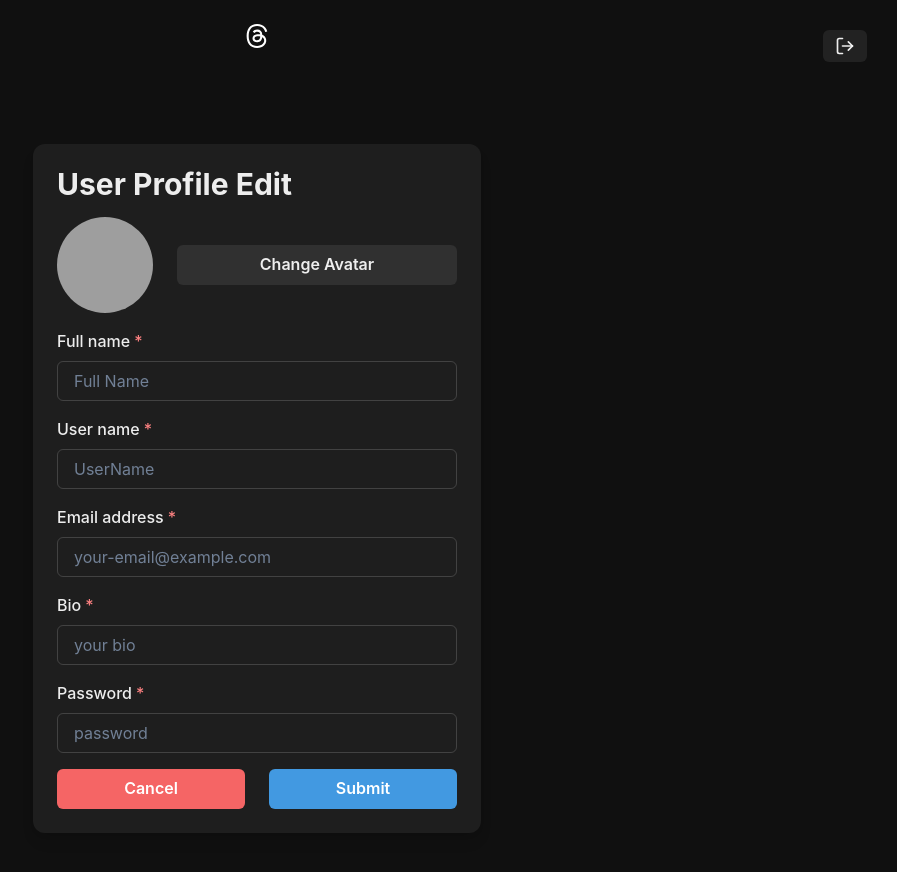
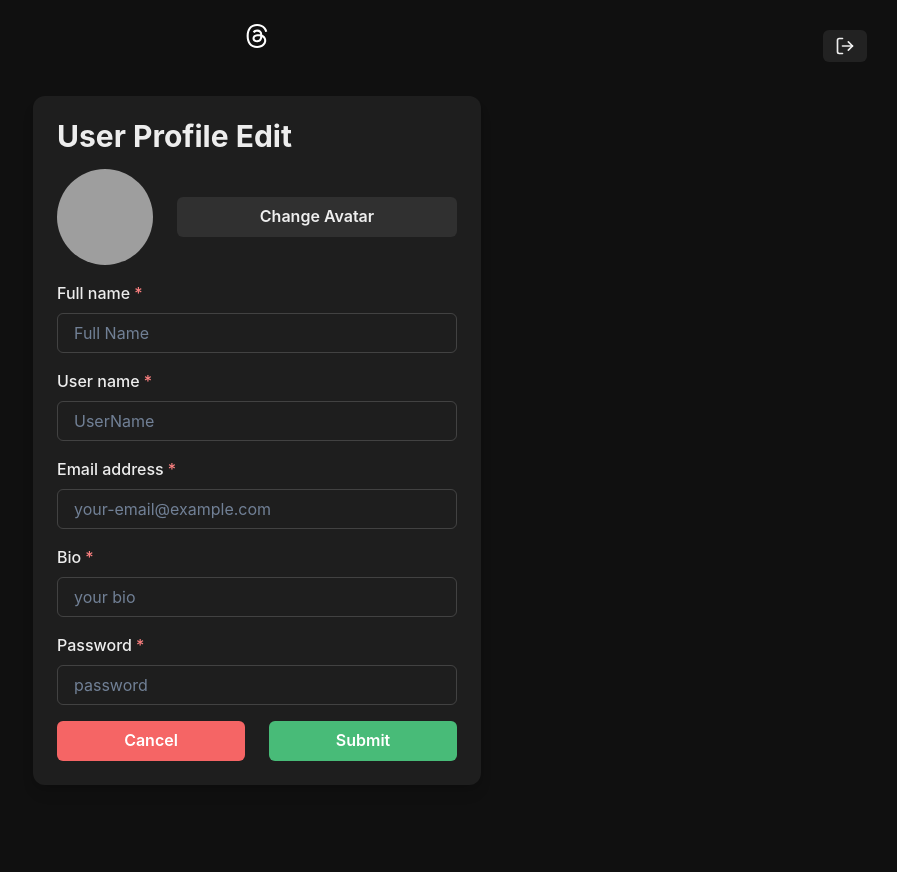
Before and after one commit to Neshad98/Threads-Clone, a React (Vite) app in the folder frontend/: page /update in a window 1280 px wide. Shown: the top 872 px of the page, without its empty margins (383-1280 px from the left). After the commit the page ends 809 px from the top, so only its background shows below. Built offline with nearby package versions, Linux system fonts and the light colour scheme; sample sign-in values are in the browser's storage; grey boxes are pictures that could not be loaded.

Commit message:
update profile

```diff
--- a/frontend/src/pages/UpdateProfilePage.jsx
+++ b/frontend/src/pages/UpdateProfilePage.jsx
@@ -10,13 +10,24 @@ import {
   Avatar,
   Center,
 } from '@chakra-ui/react'
+import { useState } from 'react'
+import { useRecoilState } from 'recoil'
+import userAtom from '../atoms/userAtom'
 
 
 export default function UpdateProfilePage() {
+  const [user, setUser] = useRecoilState(userAtom);
+  const [inputs, setInputs] = useState({
+    name: '',
+    username: '',
+    email: '',
+    bio: '',
+    password: '',
+  })
   return (
     <Flex
       align={'center'}
-      justify={'center'}
+      justify={'center'} my={6}
     >
       <Stack
         spacing={4}
@@ -26,7 +37,7 @@ export default function UpdateProfilePage() {
         rounded={'xl'}
         boxShadow={'lg'}
         p={6}
-        my={12}>
+      >
         <Heading lineHeight={1.1} fontSize={{ base: '2xl', sm: '3xl' }}>
           User Profile Edit
         </Heading>
@@ -92,7 +103,7 @@ export default function UpdateProfilePage() {
             Cancel
           </Button>
           <Button
-            bg={'blue.400'}
+            bg={'green.400'}
             color={'white'}
             w="full"
             _hover={{
```
